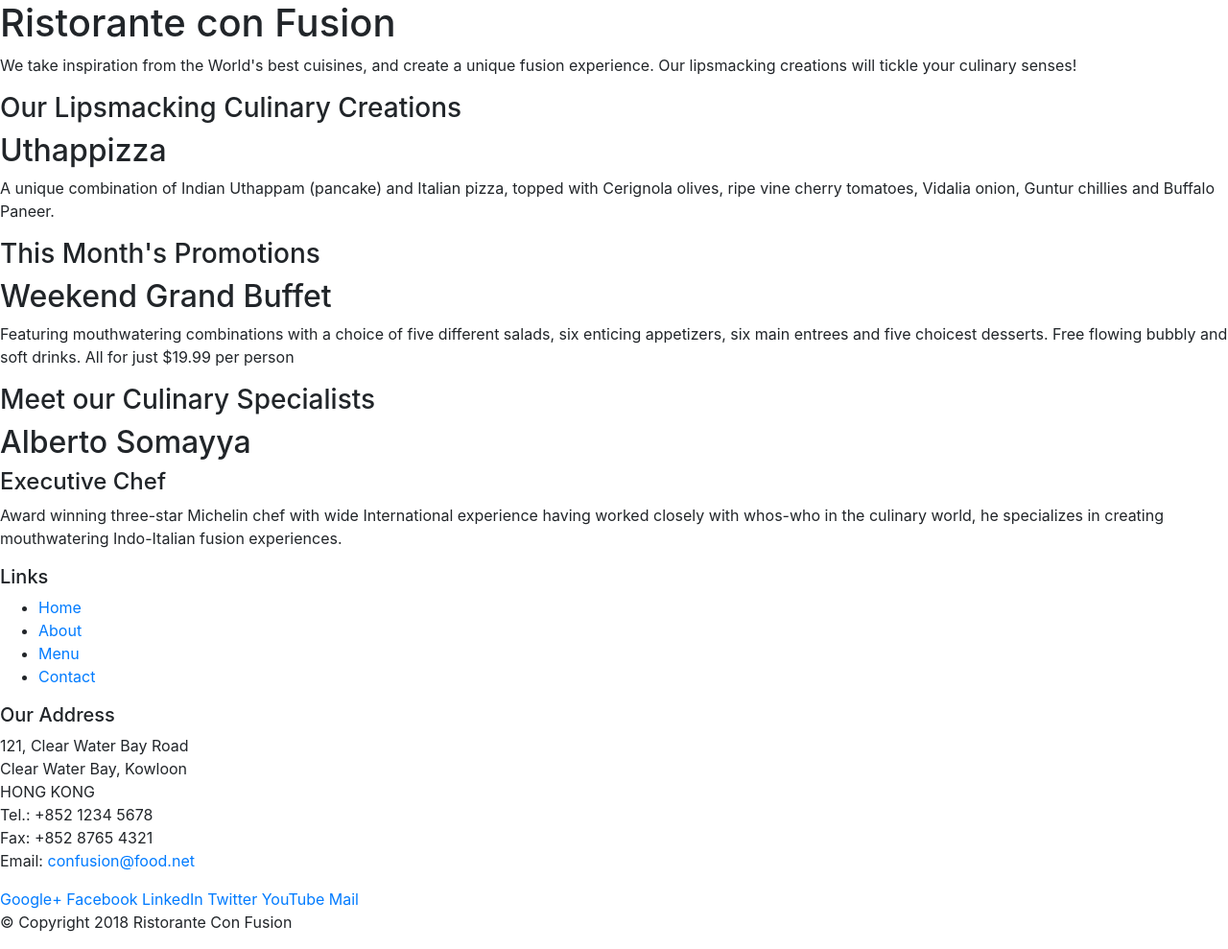
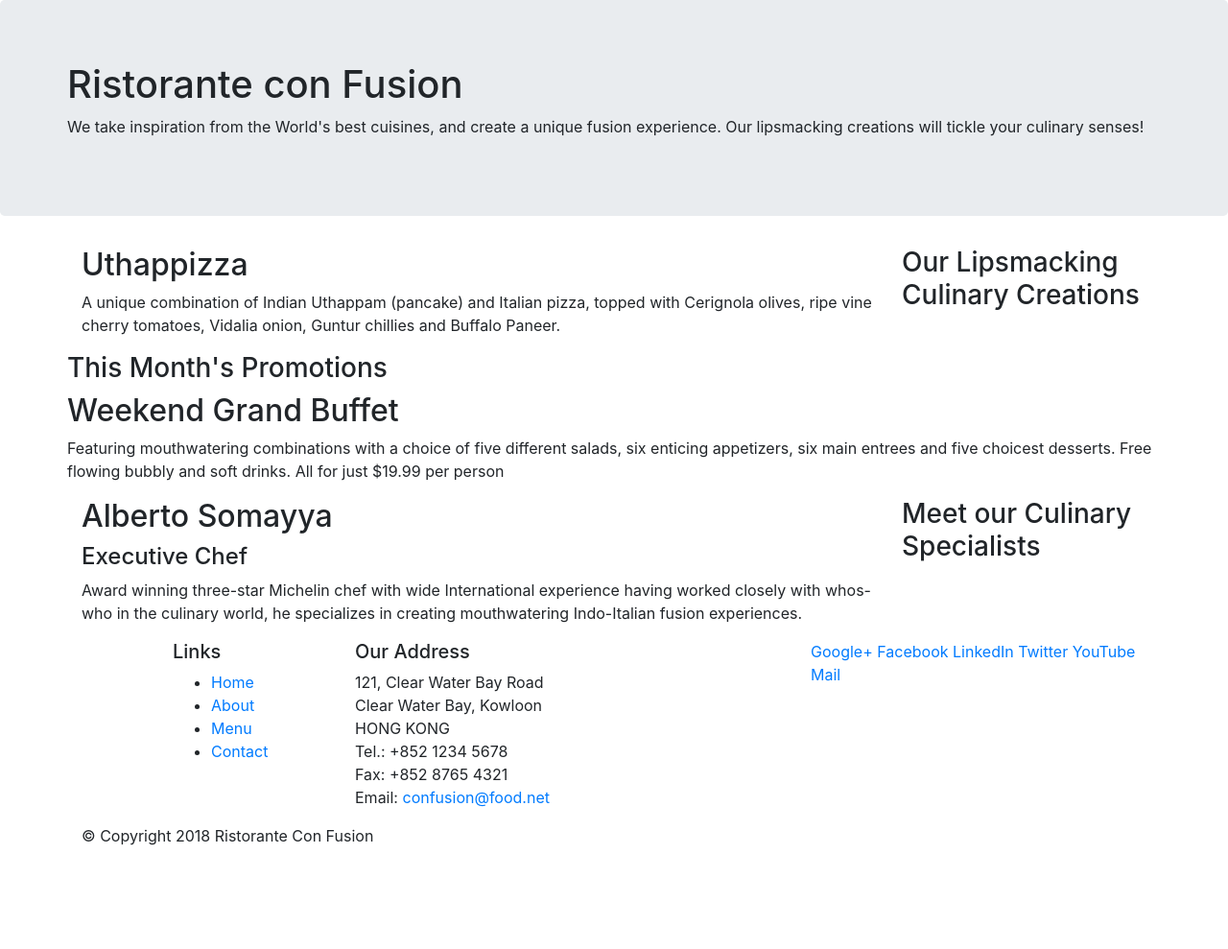
Before and after one commit to shreyajadhav/restaurantdemo.io, a website: page index.html in a window 1280 px wide. Shown: the whole page at 96% size. After the commit the page ends 899 px from the top, so only its background shows below. Drawn offline with nearby package versions, Linux system fonts and the light colour scheme.

Commit message:
Bootstrap commit 1

```diff
--- a/index.html
+++ b/index.html
@@ -14,32 +14,32 @@
 
 <body>
 
-    <header>
-        <div>
-            <div>
-                <div>
+    <header class="jumbotron">
+        <div class="container">
+            <div class="row">
+                <div claa="col-12 col-sm-6">
                     <h1>Ristorante con Fusion</h1>
                     <p>We take inspiration from the World's best cuisines, and create a unique fusion experience. Our lipsmacking creations will tickle your culinary senses!</p>
                 </div>
-                <div>
+                <div class="col-12 col-sm">
                 </div>
             </div>
         </div>
     </header>
 
-    <div>
-        <div>
-            <div>
+    <div class="container">
+        <div class="row">
+            <div class="col-12 col-sm-4 order-sm-last col-md-3">
                 <h3>Our Lipsmacking Culinary Creations</h3>
             </div>
-            <div>
+            <div class="col col-sm order-sm-first col-md">
                 <h2>Uthappizza</h2>
                 <p>A unique combination of Indian Uthappam (pancake) and Italian pizza, topped with Cerignola olives, ripe vine cherry tomatoes, Vidalia onion, Guntur chillies and Buffalo Paneer.</p>
             </div>
         </div>
 
 
-        <div>
+        <div class="row">
             <div>
                 <h3>This Month's Promotions</h3>
             </div>
@@ -49,11 +49,11 @@
             </div>
         </div>
 
-        <div>
-            <div>
+        <div class="row">
+            <div class="col-12 col-sm-4 order-sm-last col-md-3">
                 <h3>Meet our Culinary Specialists</h3>
             </div>
-            <div>
+            <div class="col col-sm order-sm-first col-md">
                 <h2>Alberto Somayya</h2>
                 <h4>Executive Chef</h4>
                 <p>Award winning three-star Michelin chef with wide International experience having worked closely with whos-who in the culinary world, he specializes in creating mouthwatering Indo-Italian fusion experiences. </p>
@@ -62,9 +62,9 @@
     </div>
 
     <footer>
-        <div>
-            <div>
-                <div>
+        <div class="container">
+            <div class="row">
+                <div class="col-4 offset-1 col-sm-2">
                     <h5>Links</h5>
                     <ul>
                         <li><a href="#">Home</a></li>
@@ -73,7 +73,7 @@
                         <li><a href="#">Contact</a></li>
                     </ul>
                 </div>
-                <div>
+                <div class="col-7 col-sm-5">
                     <h5>Our Address</h5>
                     <address>
 		              121, Clear Water Bay Road<br>
@@ -84,7 +84,7 @@
 		              Email: <a href="mailto:confusion@food.net">confusion@food.net</a>
 		           </address>
                 </div>
-                <div>
+                <div class="col-12 col-sm-4">
                     <div>
                         <a href="http://google.com/+">Google+</a>
                         <a href="http://www.facebook.com/profile.php?id=">Facebook</a>
@@ -95,8 +95,8 @@
                     </div>
                 </div>
            </div>
-           <div>
-                <div>
+           <div class="row">
+                <div class="col-auto">
                     <p>© Copyright 2018 Ristorante Con Fusion</p>
                 </div>
            </div>
```
